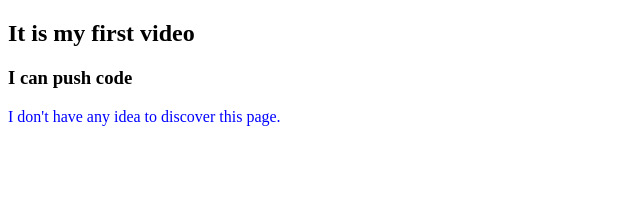
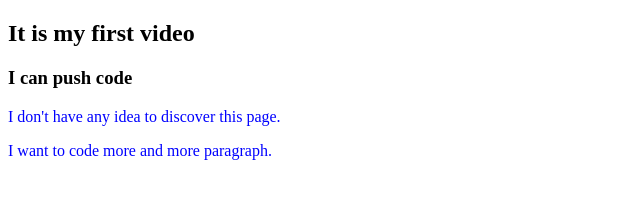
Before and after one commit to pritiproject/my-third-repo, a plain HTML site: page index.html in a window 1280 px wide. Shown: the whole page, without its empty margins (0-640 px from the left). Drawn offline with Linux system fonts and the light colour scheme.

Commit message:
paragraph added

```diff
--- a/index.html
+++ b/index.html
@@ -11,5 +11,6 @@
  <h2>It is my first video</h2>
  <h3>I can push code</h3>
  <p>I don't have any idea to discover this page.</p>
+ <p>I want to code more  and more paragraph. </p>
 </body>
 </html>
```
